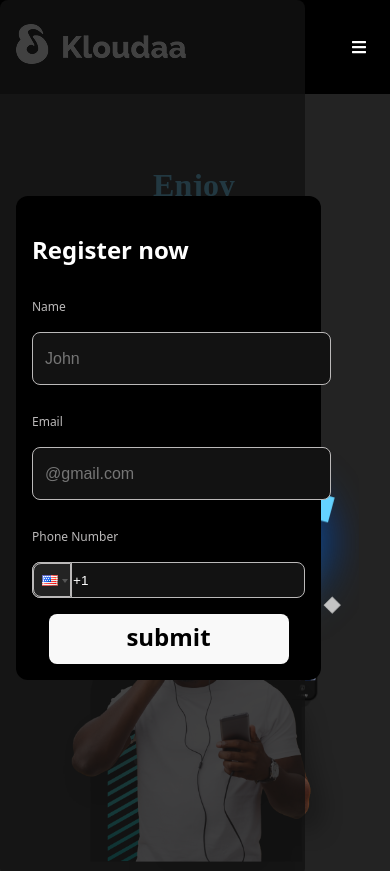
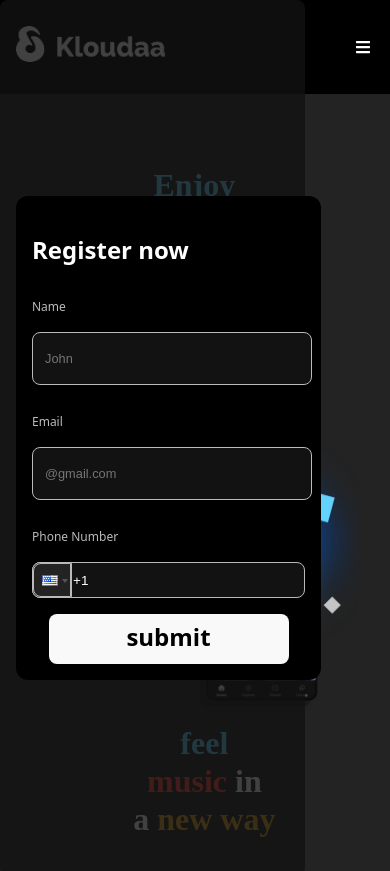
Before and after one commit to fav-Og1/kl-musix, a React (Vite) app: page / in a window 390 px wide. Shown: the top 871 px of the page. Built offline with nearby package versions, Linux system fonts and the light colour scheme.

Commit message:
finished 468px screen

```diff
--- a/src/Header.css
+++ b/src/Header.css
@@ -35,13 +35,18 @@
 @media  (max-width: 468px){
     .header{
 
-        width:90%;
+        width:91%;
         padding-left: 1rem;
-        padding-right: 2rem;
+        padding-right: 1.82rem;
         padding-top: 0.3rem;
     padding-bottom: 0.3rem;
 
 }
+
+.klogo{
+    width: 150px;
+}
+
 
 .optionMenu{
     display: block;
--- a/src/Section.css
+++ b/src/Section.css
@@ -166,11 +166,13 @@ width:1190px
         padding-top: 70px;
         justify-content: center;
         align-items: center;
-        padding-left: 3rem;
-        padding-right: 3rem;
-        width: 80%;
+        padding-left: 2.9rem;
+        padding-right: 2.9rem;
+        width: 81%;
         gap:0;
-        height: fit-content;
+
+
+
         }
 
         .freeD {
@@ -183,7 +185,8 @@ width:1190px
         display: flex;
         flex-direction: column;
         align-items: center;
-    align-content: space-evenly;
+        height: 1150px;
+
 
         }
 
@@ -238,14 +241,15 @@ width:1190px
     display: flex;
     flex-direction: column;
     align-items: center;
-    gap:10px;
-    height:100px;
-    align-content: space-evenly;
+
+    height:fit-content;
+
     margin-bottom: 50px;
 }
 
 .klperson{
     width: 290px;
+
 }
 
 .express{
--- a/src/components/Layout.jsx
+++ b/src/components/Layout.jsx
@@ -36,16 +36,16 @@ export function Layout(props){
    const header = (
          <header className='header'>
             <Link to='/'>
-                <div className='logoHolder'>
+                <div  className='logoHolder'>
 
                      <img src={logo}  className='klogo'/>
                 </div>
             </Link>
                 { show &&
                  <nav className='NavOptions'>
-                     <ul><Link to='/about'>About</Link></ul>
-                     <ul><Link to='/termscon'>Terms and Condition</Link></ul>
-                     <ul> <Link to='/privacy'>Privacy Policy</Link></ul>
+                     <ul onClick={onShowclick}><Link to='/about'>About</Link></ul>
+                     <ul onClick={onShowclick}><Link to='/termscon'>Terms and Condition</Link></ul>
+                     <ul onClick={onShowclick}> <Link to='/privacy'>Privacy Policy</Link></ul>
                  </nav>
      }
 
--- a/src/components/Section.jsx
+++ b/src/components/Section.jsx
@@ -55,40 +55,36 @@ export function FreeDownload (){
                    <div className='downloadClass'>
                    <div className='anc1'  >
                         <a >
-
                             < img src={applestore} className='downloadLInk' />
-
                         </a>
                     </div>
 
                     <div className='anc1' >
                         <a >
-
                             < img src={googlePlay} className='downloadLInk' />
-
                         </a>
                     </div>
 
 
                    </div>
-                     <div className='media'>
-                             <img src={screen1}  className='screen2' />
+                    <div className='media'>
+                             <img style={{marginBottom:'35px'}}src={screen1}  className='screen2' />
 
-                             <p className='textOne sidet'>feel</p>
-                        <p className='textTwo sidet'>
+                             <p style={{marginBottom:'35px'}} className='textOne sidet'>feel</p>
+                            <p style={{marginBottom:'35px'}} className='textTwo sidet'>
                             music  <span style={{color:'white'}}>in</span>
-                        </p>
+                            </p>
 
-                        <p className='classB sidet'>
+                            <p style={{marginBottom:'35px'}} className='classB sidet'>
                             <span style={{color:'white'}}>a</span> new way
-                        </p>
-                     </div>
+                            </p>
+                    </div>
 
 
-                    <img src={klperson}  className='klperson'/>
 
+                 <img src={klperson}  className='klperson'/>
 
-                </div>
+                    </div>
 
 
 
--- a/src/index.css
+++ b/src/index.css
@@ -162,6 +162,7 @@ button:focus-visible {
   /* align-items: center;
   justify-content: center; */
   gap: 1rem;
+  overflow-y: auto;
 }
 
 .form-title {
@@ -234,6 +235,12 @@ button h2{
   font-weight: 100;
 }
 
+.form-text{
+  height: 35px;
+  font-size: 0.8em;
+  width: 93%;
+}
+
 .express-holder{
   display: flex;
   justify-content: center;
```
